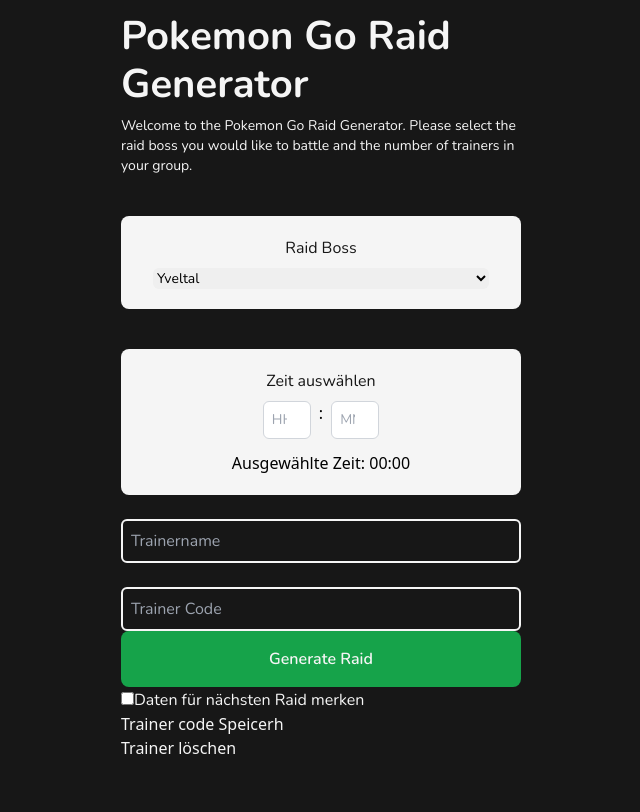
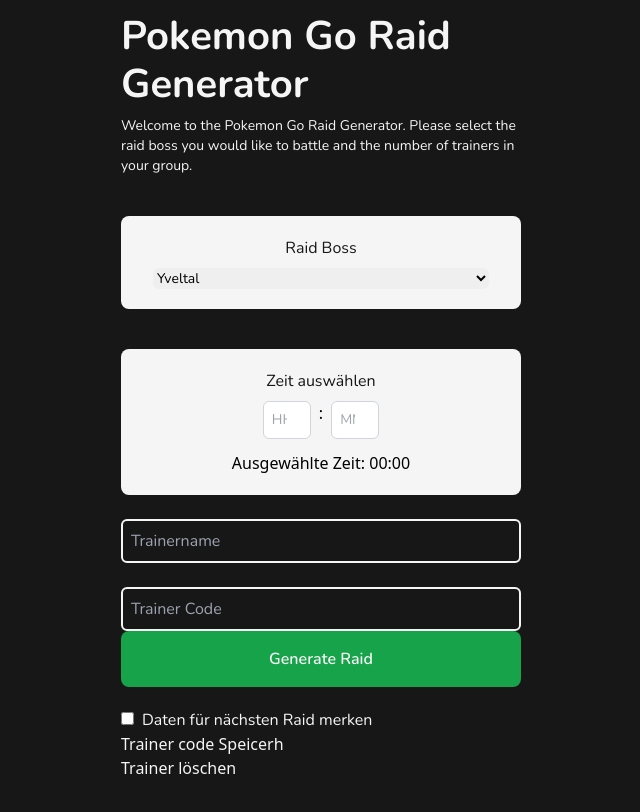
Before and after one commit to fvrxn/pogoraid-website, a Next.js app: page / in a window 1280 px wide. Shown: the top 812 px of the page, without its empty margins (319-959 px from the left). Built offline with nearby package versions, Linux system fonts and the light colour scheme.

Commit message:
update style

```diff
--- a/app/components/CheckBox.tsx
+++ b/app/components/CheckBox.tsx
@@ -10,9 +10,9 @@
 
 export default function CheckBox( {placeholder, state, setState}: CheckBoxProps) {
     return (
-        <div className="">
+        <div className="pt-5">
             <input type='checkbox' checked={state} onChange={(event) => setState(!state)}/>
-            <label className="text-white font-Nunito text-button">{placeholder}</label>
+            <label className="text-white font-Nunito text-button pl-2">{placeholder}</label>
         </div>
     );
     }
```
